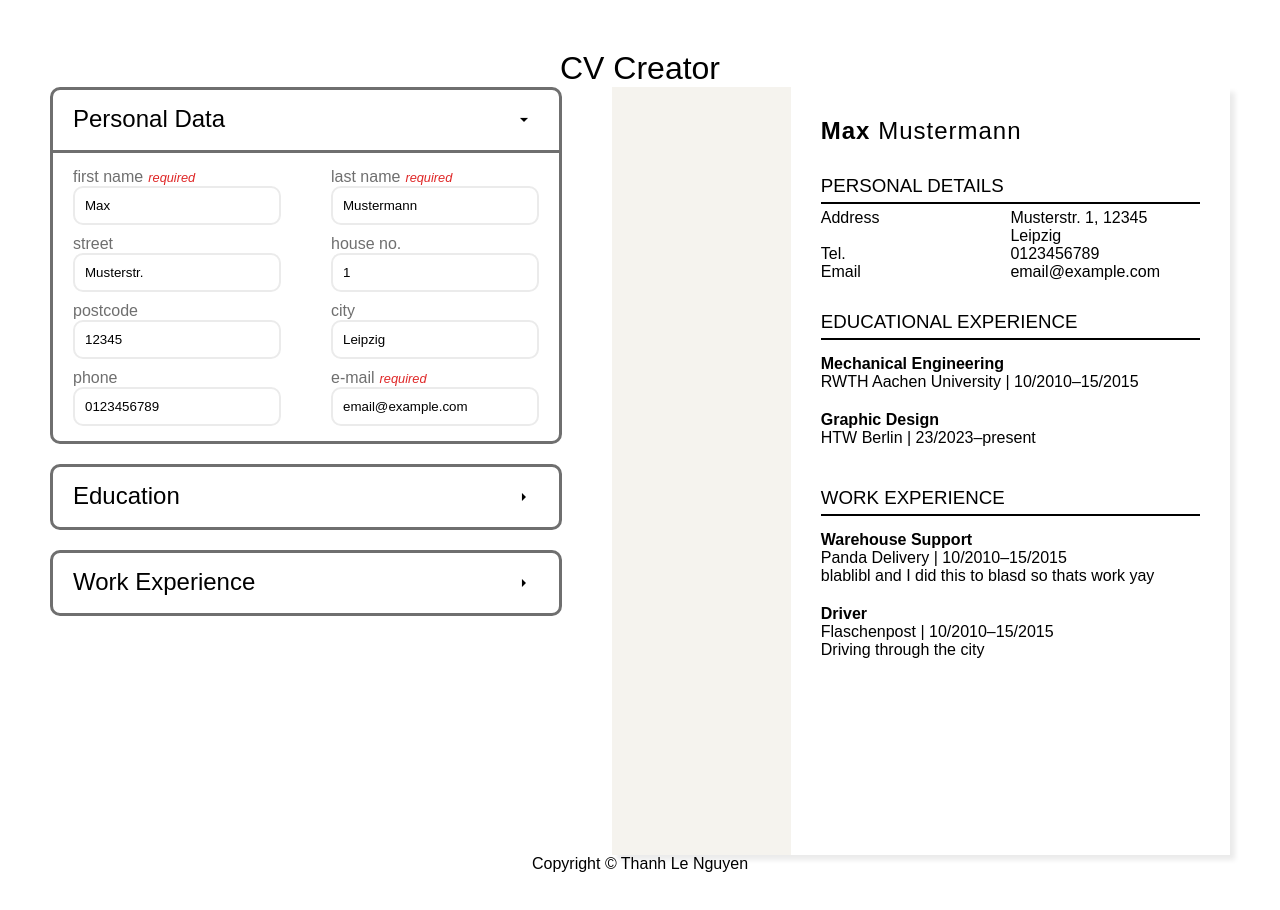
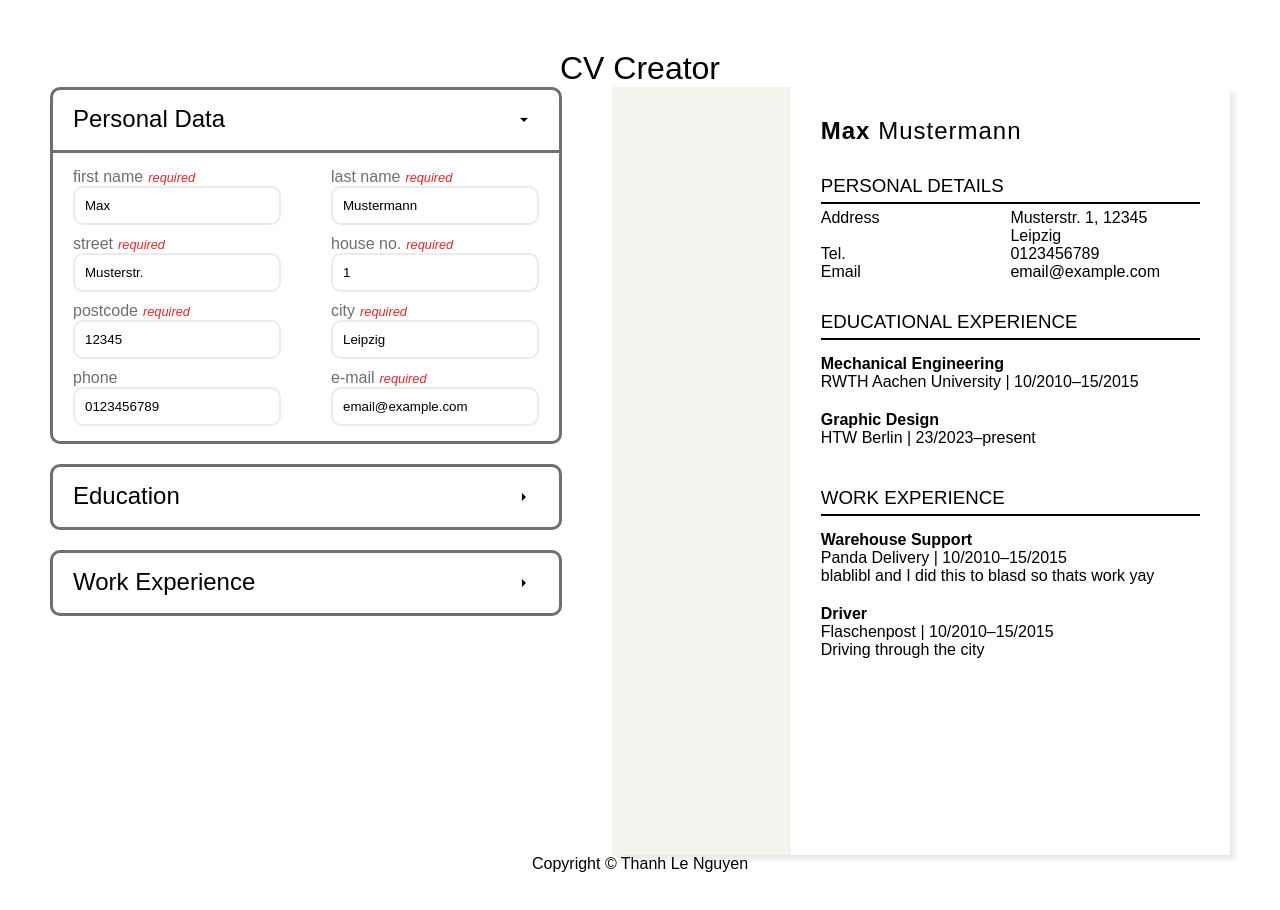
Before and after one commit to tln12/cv-project, a React (Vite) app: page / in a window 1280 px wide. Shown: the top 910 px of the page. Built offline with nearby package versions, Linux system fonts and the light colour scheme; the HTML template or start-up script is replaced by a standard one; a web font is replaced by a local one.

Commit message:
add required to address input fields

```diff
--- a/src/components/personal-data/PDataForm.jsx
+++ b/src/components/personal-data/PDataForm.jsx
@@ -31,16 +31,18 @@ export default function PDataForm({ personalData, handleChange }) {
       </StyledInputGroup>
       <StyledInputGroup>
         <StyledLabel htmlFor='street'>
-          <StyledSpan>street</StyledSpan>
+          <StyledSpan required>street</StyledSpan>
           <StyledInput
+            required
             id='street'
             onChange={handleChange}
             value={personalData.street}
           ></StyledInput>
         </StyledLabel>
         <StyledLabel htmlFor='house-nr'>
-          <StyledSpan>house no.</StyledSpan>
+          <StyledSpan required>house no.</StyledSpan>
           <StyledInput
+            required
             id='house-nr'
             onChange={handleChange}
             value={personalData.houseNr}
@@ -49,16 +51,18 @@ export default function PDataForm({ personalData, handleChange }) {
       </StyledInputGroup>
       <StyledInputGroup>
         <StyledLabel htmlFor='postcode'>
-          <StyledSpan>postcode</StyledSpan>
+          <StyledSpan required>postcode</StyledSpan>
           <StyledInput
+            required
             id='postcode'
             onChange={handleChange}
             value={personalData.postcode}
           ></StyledInput>
         </StyledLabel>
         <StyledLabel htmlFor='city'>
-          <StyledSpan>city</StyledSpan>
+          <StyledSpan required>city</StyledSpan>
           <StyledInput
+            required
             id='city'
             onChange={handleChange}
             value={personalData.city}
```
